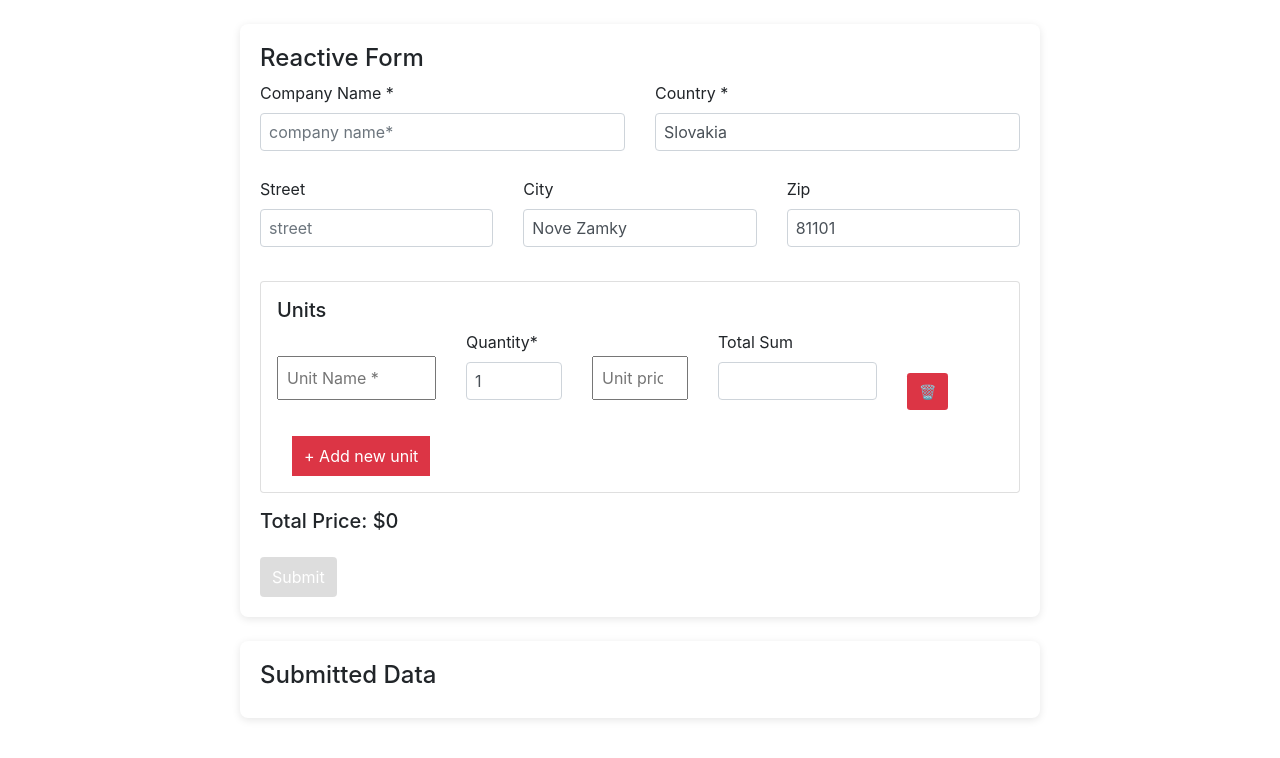
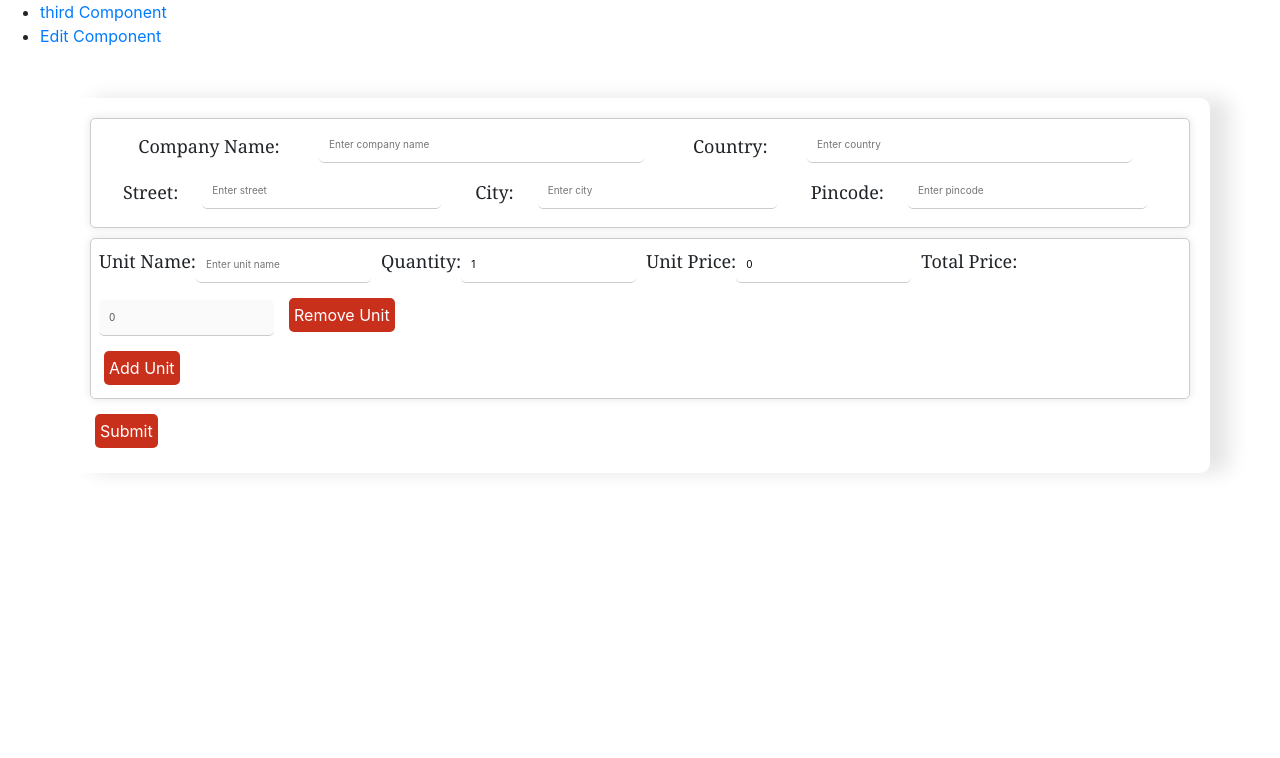
Before and after one commit to an-nikita/Angular, an Angular app: page /third in a window 1280 px wide. Before the commit this address led to /. Shown: the top 758 px of the page. Built offline with nearby package versions, Linux system fonts and the light colour scheme.

Commit message:
Routing Task

```diff
--- a/src/app/app.component.html
+++ b/src/app/app.component.html
@@ -1,3 +1,14 @@
 <!--<app-first></app-first>-->
-<app-second></app-second>
-<!--<app-third></app-third>-->
+<!--<app-second></app-second>-->
+
+
+<!--<app-example></app-example>-->
+
+<nav>
+  <ul>
+    <li><a routerLink="/third" routerLinkActive="active" ariaCurrentWhenActive="page">third Component</a></li>
+    <li><a routerLink="/edit-user" routerLinkActive="active" ariaCurrentWhenActive="page">Edit Component</a></li>
+  </ul>
+</nav>
+<!-- The routed views render in the <router-outlet>-->
+<router-outlet></router-outlet>
--- a/src/app/app.component.ts
+++ b/src/app/app.component.ts
@@ -1,7 +1,7 @@
 import { Component } from '@angular/core';
-import { RouterOutlet } from '@angular/router';
+
 import { SecondComponent } from './second/second.component';
-
+import { RouterLink, RouterLinkActive, RouterOutlet } from '@angular/router';
 import { ThirdComponent } from './third/third.component';
 import { FirstComponent} from './first/first.component'
 import { CommonModule } from '@angular/common';
@@ -10,7 +10,7 @@
 
 @Component({
   selector: 'app-root',
-  imports: [RouterOutlet,FirstComponent,ReactiveFormsModule,FormsModule,CommonModule,SecondComponent,ThirdComponent],
+  imports: [FirstComponent,ReactiveFormsModule,FormsModule,CommonModule,SecondComponent,ThirdComponent,RouterOutlet,RouterLink,RouterLinkActive],
   templateUrl: './app.component.html',
   styleUrl: './app.component.css'
 })
--- /dev/null
+++ b/src/app/edit-user/edit-user.component.css
@@ -0,0 +1,63 @@
+.container {
+  max-width: 800px;
+  margin: auto;
+  padding: 20px;
+  background: #fff;
+  border-radius: 8px;
+  box-shadow: 0 2px 8px rgba(0, 0, 0, 0.1);
+}
+
+input {
+
+  display: block;
+  margin-bottom: 10px;
+  padding: 8px;
+  width: 100%;
+  box-sizing: border-box;
+}
+
+.unit-card {
+  border: 1px solid #ddd;
+  padding: 10px;
+  margin-bottom: 10px;
+  position: relative;
+}
+
+button {
+
+  color: white;
+  border: none;
+  padding: 8px 12px;
+  cursor: pointer;
+  margin-top: 10px;
+}
+
+button:disabled {
+  background: #ccc;
+  cursor: not-allowed;
+}
+
+button[type="button"] {
+  background: #dc3545;
+}
+
+h2, h3 {
+  margin-bottom: 10px;
+}
+
+
+table {
+  background-color: #f9f9f9;
+  border-collapse: collapse;
+}
+
+th, td {
+  text-align: center;
+  padding: 8px;
+  border: 1px solid #ddd;
+}
+
+th {
+  background-color:pink;
+  color: white;
+}
--- /dev/null
+++ b/src/app/edit-user/edit-user.component.html
@@ -0,0 +1,34 @@
+<div *ngIf="submittedData.length > 0">
+    <h3>Form Data in Table Format</h3>
+    <div>
+      <table border="1">
+        <tr>
+          <th>Company Name</th>
+          <th>Country</th>
+          <th>Street</th>
+          <th>City</th>
+          <th>Pincode</th>
+          <th>Unit Name</th>
+          <th>Total Price</th>
+        </tr>
+        <tr *ngFor="let unit of submittedData; let i = index" >
+          <td>{{ unit.companyName }}</td>
+          <td>{{ unit.country }}</td>
+          <td>{{ unit.street }}</td>
+          <td>{{ unit.city }}</td>
+          <td>{{ unit.pincode }}</td>
+          <td>
+            <ul>
+              <li *ngFor="let data of unit.units">{{ data.unitName }}</li>
+            </ul>
+          </td>
+          <td>
+            <ul>
+              <li *ngFor="let data of unit.units">{{ data.totalPrice }}</li>
+            </ul>
+          </td>
+          <td><button (click)="patchForm(i)">Edit</button> </td>
+        </tr>
+      </table>
+    </div>
+  </div>
--- a/src/app/first/first.component.ts
+++ b/src/app/first/first.component.ts
@@ -29,4 +29,7 @@
       console.log(this.registerForm.value);
     }
   }
+
+
+
 }
--- a/src/app/second/second.component.html
+++ b/src/app/second/second.component.html
@@ -79,32 +79,31 @@
     <button type="submit" class="btn btn-success mt-3" [disabled]="form.invalid">Submit</button>
   </form>
 </div>
-
-
 <div class="container mt-4">
   <h4>Submitted Data</h4>
+
   <table class="table table-bordered" *ngIf="submittedData.length > 0">
     <thead>
       <tr>
         <th>Company Name</th>
         <th>Country</th>
-        <th>Street</th>
-        <th>City</th>
-        <th>Zip</th>
+        <th>Address</th>
         <th>Units</th>
       </tr>
     </thead>
     <tbody>
-      <tr *ngFor="let data of submittedData" click="valuepatch()">
+      <tr *ngFor="let data of submittedData" >
         <td>{{ data.companyName }}</td>
         <td>{{ data.country }}</td>
-        <td>{{ data.address.street }}</td>
-        <td>{{ data.address.city }}</td>
-        <td>{{ data.address.zip }}</td>
+        <td>
+          {{ data.address.street }},
+          {{ data.address.city }},
+          {{ data.address.zip }}
+        </td>
         <td>
           <ul>
             <li *ngFor="let unit of data.units">
-              {{ unit.unitName }} - Qty: {{ unit.quantity }}, Price: ${{ unit.unitprice }}, Total: ${{ unit.totalSum }}
+              {{ unit.unitName }} - Qty: {{ unit.quantity }}, Price: ${{ unit.unitprice }}, Total: ${{ unit.totalsum }}
             </li>
           </ul>
         </td>
--- a/src/app/second/second.component.ts
+++ b/src/app/second/second.component.ts
@@ -11,6 +11,7 @@
   styleUrl: './second.component.css'
 })
 export class SecondComponent {
+
 
   form: FormGroup;
   submittedData: any[] = [];
@@ -29,9 +30,8 @@
 
     this.addUnit();
     this.patchDefaultValues();
+
   }
-
-
 
   get units(): FormArray {
     return this.form.get('units') as FormArray;
@@ -41,13 +41,20 @@
     return this.fb.group({
       unitName: ['', Validators.required],
       quantity: [1, [Validators.required, Validators.min(1)]],
-      unitprice:['', Validators.required],
+      unitprice: ['', Validators.required],
       totalsum: [0, [Validators.required, Validators.min(0)]]
     });
   }
 
   addUnit(): void {
-    this.units.push(this.createUnit());
+    const unit = this.createUnit();
+
+    unit.valueChanges.subscribe((value) => {
+      const total = (value.quantity || 0) * (value.unitprice || 0);
+      unit.patchValue({ totalsum: total }, { emitEvent: false });
+    });
+
+    this.units.push(unit);
   }
 
   removeUnit(index: number): void {
@@ -56,7 +63,7 @@
 
   get totalPrice(): number {
     return this.units.controls.reduce(
-      (sum, unit) => sum + (unit.get('totalSum')?.value || 0),
+      (sum, unit) => sum + (unit.get('totalsum')?.value || 0),
       0
     );
   }
@@ -70,30 +77,6 @@
       },
     });
   }
-/*
-  valuepatch(unit:any):void{
-  this.form.patchvalues({
-companyName:unit.companyName,
-    country:unit.country,
-    street:unit.street,
-    city:unit.city,
-    pincode:unit.pincode
-
-  });
-
-    this.units.clear();
-    unit.units.foreach((u:any))=>{
-    this.units.push(
-      this.fb.group({
-        unitName:[u.unitName,Validators.required],
-        quantity:[u.quantity,[validators,required,validators.min(1)],
-        unitprice:[u.unitPrice,[validators,required,validators.min(0)]],
-           totalsum:[{value:u.totalPrice,disbled:true}]
-                  })
-      );
-    });
-    }
-  }*/
 
 
   submit() {
--- a/src/app/third/third.component.css
+++ b/src/app/third/third.component.css
@@ -1,45 +1,65 @@
+.container {
+  width: 90%;
 
+  margin: 50px auto;
+  padding: 20px;
+  background: #ffffff;
+  box-shadow: 20px 0px 20px rgba(0, 0, 0, 0.1);
+  border-radius: 10px;
+  border: 0px solid;
+}
+ul, li {
+  list-style-type: none;
+  padding: 0;
+  margin: 0;
+}
+.form-field {
+  justify-content: space-between;
+  align-items: center;
+  border: 1px solid #ccc;
+  border-radius: 5px;
+  padding: 8px;
+  margin-bottom: 10px;
+  box-shadow: 0px 0px 10px rgba(0, 0, 0, 0.1);
 
-
-  .container {
-    max-width: 800px;
-    margin: auto;
-    padding: 20px;
-    background: #fff;
-    border-radius: 8px;
-    box-shadow: 0 2px 8px rgba(0, 0, 0, 0.1);
 }
 
 input {
-    display: block;
+  padding: 10px;
   margin-bottom: 10px;
-    padding: 8px;
-    width: 100%;
-    box-sizing: border-box;
+  border: 0px solid #ccc;
+  border-radius: 5px;
+  font-size: 10px;
+  margin-right: 10px;
+  border-bottom: 1px solid #ccc;
+
+}
+.input-field {
+  display: flex;
+ justify-content: space-evenly;
+  align-items: center;
+
 }
 
-  .unit-card {
-    border: 1px solid #ddd;
-    padding: 10px;
-    margin-bottom: 10px;
-    position: relative;
+label {
+  font-family: Georgia, 'Times New Roman', Times, serif;
+  font-size: large;
+  font-weight: 160;
+
 }
 
 button {
-    background: #dc3545;
+  background-color: rgb(201, 48, 28);
   color: white;
   border: none;
-    padding: 8px 12px;
   cursor: pointer;
-    margin-top: 10px;
+  border-radius: 5px;
+  padding: 5px;
+  width: px;
+  margin: 5px;
 }
 
-  button:disabled {
-    background: #ccc;
-    cursor: not-allowed;
+button:hover {
+  background-color: rgb(119, 16, 16);
+
 }
-
-
-  h2, h3 {
-    margin-bottom: 10px;
-  }
--- a/src/app/third/third.component.html
+++ b/src/app/third/third.component.html
@@ -1,85 +1,74 @@
-<div class="container mt-4">
-    <h4>Reactive Form</h4>
-    <form [formGroup]="form" (ngSubmit)="submit()">
+<div class="container">
+  <form [formGroup]="form" >
+      <div class="form-field">
+          <div class="input-field">
+              <label>Company Name:</label>
+              <input formControlName="companyName" placeholder="Enter company name" style="width: 30%;">
+              <span *ngIf="form.get('companyName')?.invalid && form.get('companyName')?.touched">
+                  Company name is required.
+              </span>
 
-      <!-- Company Name & Country in One Line -->
-      <div class="form-group row">
-        <div class="col-sm-6">
-          <label for="companyName">Company Name *</label>
-          <input type="text" id="companyName" class="form-control" formControlName="companyName" />
-          <small *ngIf="form.get('companyName')?.invalid && form.get('companyName')?.touched" class="text-danger">
-            This field is required
-          </small>
-        </div>
-
-        <div class="col-sm-6">
-          <label for="country">Country *</label>
-          <input type="text" id="country" class="form-control" formControlName="country" />
-          <small *ngIf="form.get('country')?.invalid && form.get('country')?.touched" class="text-danger">
-            This field is required
-          </small>
+              <label>Country:</label>
+              <input formControlName="country" placeholder="Enter country" style="width: 30%;">
+              <div *ngIf="form.get('country')?.invalid && form.get('country')?.touched">
+                  Country is required.
               </div>
           </div>
 
-      <!-- Address: Street, City, Zip in One Line -->
-      <div class="form-group row" formGroupName="address">
-        <div class="col-sm-4">
-          <label for="street">Street</label>
-          <input type="text" id="street" class="form-control" formControlName="street" />
+          <div class="input-field">
+              <label>Street:</label>
+              <input formControlName="street" placeholder="Enter street" size="30">
+              <div *ngIf="form.get('street')?.invalid && form.get('street')?.touched">
+                  Street is required.
               </div>
 
-        <div class="col-sm-4">
-          <label for="city">City</label>
-          <input type="text" id="city" class="form-control" formControlName="city" />
+              <label>City:</label>
+              <input formControlName="city" placeholder="Enter city" size="30">
+              <div *ngIf="form.get('city')?.invalid && form.get('city')?.touched">
+                  City is required.
               </div>
 
-        <div class="col-sm-4">
-          <label for="zip">Zip</label>
-          <input type="text" id="zip" class="form-control" formControlName="zip" />
+              <label>Pincode:</label>
+              <input formControlName="pincode" placeholder="Enter pincode" size="30">
+              <div *ngIf="form.get('pincode')?.invalid && form.get('pincode')?.touched">
+                  Pincode is required and must be 6 digits.
+              </div>
           </div>
       </div>
 
-      <!-- Units Section -->
-      <div class="card mt-4 p-3">
-        <h5>Units</h5>
+      <div class="form-field">
           <div formArrayName="units">
-          <div *ngFor="let unit of units.controls; let i = index" [formGroupName]="i" class="form-group row align-items-end">
-            <div class="col-sm-3">
-                <input placeholder="Unit Name *" formControlName="unitName" />
+              <div *ngFor="let unit of units.controls; let i = index" [formGroupName]="i">
+                  <label>Unit Name:</label>
+                  <input formControlName="unitName" placeholder="Enter unit name">
+
+                  <label>Quantity:</label>
+                  <input formControlName="quantity" placeholder="Enter quantity" type="number">
+
+                  <label>Unit Price:</label>
+                  <input formControlName="unitPrice" placeholder="Enter unit price" type="number">
+
+                  <label>Total Price:</label>
+                  <input formControlName="totalPrice" placeholder="Total price" type="number">
+
+                  <button type="button" (click)="removeUnit(i)">Remove Unit</button>
+
+                  <div *ngIf="unit.get('unitName')?.invalid && unit.get('unitName')?.touched">
+                      Unit name is required.
+                  </div>
+                  <div *ngIf="unit.get('quantity')?.invalid && unit.get('quantity')?.touched">
+                      Quantity is required and must be at least 1.
+                  </div>
+                  <div *ngIf="unit.get('unitPrice')?.invalid && unit.get('unitPrice')?.touched">
+                      Unit price is required and must be at least 0.
+                  </div>
+              </div>
+              <button type="button" (click)="addUnit()">Add Unit</button>
+          </div>
       </div>
 
-            <div class="col-sm-2">
-              <label>Quantity*</label>
-              <input type="number" class="form-control" formControlName="quantity" min="1" />
-            </div>
-
-            <div class="col-sm-2">
-
-              <input placeholder="Unit price *" formControlName="unitprice" />
-            </div>
-
-            <div class="col-sm-3">
-              <label>Total Sum</label>
-              <input type="text" class="form-control" formControlName="totalSum" />
-            </div>
-
-            <div class="col-sm-2 text-center">
-              <button type="button" class="btn btn-danger btn-sm" (click)="removeUnit(i)">🗑️</button>
+      <button type="submit" (click)="onSubmit()">Submit</button>
 
 
-            </div>
-          </div>
-        </div>
-        <button type="button" (click)="addUnit()">+ Add new unit</button>
-
-      </div>
-
-
-      <div class="mt-3">
-        <h5>Total Price: ${{ totalPrice }}</h5>
-      </div>
-
-      <!-- Submit Button -->
-      <button type="submit" class="btn btn-success mt-3" [disabled]="form.invalid">Submit</button>
   </form>
 </div>
--- a/src/app/third/third.component.ts
+++ b/src/app/third/third.component.ts
@@ -1,80 +1,154 @@
 import { CommonModule } from '@angular/common';
-import { Component } from '@angular/core';
-import { FormsModule } from '@angular/forms';
-import { FormArray,FormBuilder,Validators,FormGroup,ReactiveFormsModule } from '@angular/forms';
+import { Component, inject, OnInit } from '@angular/core';
+import { FormsModule, ReactiveFormsModule, FormArray, FormBuilder, Validators, FormGroup } from '@angular/forms';
+import { ActivatedRoute,Router,Route,RouterLink,RouterLinkActive,ParamMap } from '@angular/router';
 @Component({
   selector: 'app-third',
-  imports: [ReactiveFormsModule,FormsModule,CommonModule],
+  standalone: true,
+  imports: [ReactiveFormsModule, FormsModule, CommonModule],
   templateUrl: './third.component.html',
   styleUrl: './third.component.css'
 })
-export class ThirdComponent {
+export class ThirdComponent implements OnInit {
   form: FormGroup;
+  table: boolean = false;
+  submittedData: any[] = [];
+  editingIndex: number | null = null;
 
-  constructor(private fb: FormBuilder) {
+  constructor(private fb: FormBuilder, private router: Router, private route: ActivatedRoute) {
     this.form = this.fb.group({
       companyName: ['', Validators.required],
       country: ['', Validators.required],
-      address: this.fb.group({
-        street: [''],
-        city: [''],
-        zip: [''],
-      }),
-      units: this.fb.array([]),
+      street: ['', Validators.required],
+      city: ['', Validators.required],
+      pincode: ['', [Validators.required, Validators.pattern('^[0-9]{6}$')]],
+      units: this.fb.array([this.createUnit()])
     });
-
-    this.addUnit();
-    this.patchDefaultValues();
   }
-
 
   get units(): FormArray {
     return this.form.get('units') as FormArray;
+  }
+
+  ngOnInit(): void {
+    this.trackTotalPrice();
+
+    // Retrieve data from paramMap
+    this.route.paramMap.subscribe((params: ParamMap) => {
+      const index: string | null = params.get('index');
+      if (index !== null) {
+      this.editingIndex = +index;
+      this.loadData();
+      }
+    });
+  }
+  loadData(): void {
+    const storedData = localStorage.getItem('submittedData');
+    if (storedData) {
+      this.submittedData = JSON.parse(storedData);
+      if (this.editingIndex !== null && this.submittedData[this.editingIndex]) {
+        this.patchForm(this.submittedData[this.editingIndex]);
+      }
+    }
   }
 
   createUnit(): FormGroup {
     return this.fb.group({
       unitName: ['', Validators.required],
       quantity: [1, [Validators.required, Validators.min(1)]],
-      unitprice:['', Validators.required],
-      totalsum: [0, [Validators.required, Validators.min(0)]]
+      unitPrice: [0, [Validators.required, Validators.min(0)]],
+      totalPrice: [{ value: 0, disabled: true }]
     });
   }
 
   addUnit(): void {
-    this.units.push(this.createUnit());
+    const unitGroup = this.createUnit();
+    this.units.push(unitGroup);
+    this.trackTotalPriceForUnit(unitGroup);
   }
 
   removeUnit(index: number): void {
     this.units.removeAt(index);
   }
 
-  get totalPrice(): number {
-    return this.units.controls.reduce(
-      (sum, unit) => sum + (unit.get('totalSum')?.value || 0),
-      0
-    );
-  }
-
-  patchDefaultValues(): void {
-    this.form.patchValue({
-
-      country: 'Slovakia',
-      address: {
-        city: 'Nove Zamky',
-        zip: '81101',
-      },
+  trackTotalPrice(): void {
+    this.units.controls.forEach((unit) => {
+      this.trackTotalPriceForUnit(unit as FormGroup);
     });
   }
 
-  submit(): void {
+  trackTotalPriceForUnit(unit: FormGroup): void {
+    unit.get('quantity')?.valueChanges.subscribe(() => this.updateTotalPrice(unit));
+    unit.get('unitPrice')?.valueChanges.subscribe(() => this.updateTotalPrice(unit));
+  }
+
+  updateTotalPrice(unit: FormGroup): void {
+    const quantity = unit.get('quantity')?.value || 0;
+    const unitPrice = unit.get('unitPrice')?.value || 0;
+    const totalPrice = quantity * unitPrice;
+    unit.get('totalPrice')?.setValue(totalPrice);
+  }
+
+  onSubmit(): void {
     if (this.form.valid) {
-      console.log('Form Data:', this.form.getRawValue());
-      alert('Form submitted successfully!');
-    } else {
-      alert('Please fill in all required fields.');
+      this.enableTotalPriceFields();
+
+      const formData = this.form.value;
+      let storedData = localStorage.getItem('submittedData');
+      this.submittedData = storedData ? JSON.parse(storedData) : [];
+
+      if (this.editingIndex !== null) {
+
+        this.submittedData[this.editingIndex] = formData;
+        this.editingIndex = null;
+      } else {
+
+        this.submittedData.push(formData);
+      }
+
+      localStorage.setItem('submittedData', JSON.stringify(this.submittedData));
+      alert('Form Submitted Successfully');
+
+      this.units.clear();
+      this.addUnit();
+      this.form.reset();
+      this.table = true;
     }
   }
 
 
+  enableTotalPriceFields(): void {
+    this.units.controls.forEach((unit) => {
+      (unit as FormGroup).get('totalPrice')?.enable();
+    });
+  }
+  patchForm(unit: any): void {
+    if (!unit) return;
+
+    this.form.patchValue({
+      companyName: unit.companyName || 'gfhg',
+      country: unit.country || '',
+      street: unit.street || '',
+      city: unit.city || '',
+      pincode: unit.pincode || ''
+    });
+
+
+    this.units.clear();
+
+    if (unit.units && unit.units.length > 0) {
+      unit.units.forEach((u: any) => {
+        const unitGroup = this.fb.group({
+          unitName: [u.unitName || '', Validators.required],
+          quantity: [u.quantity || 1, [Validators.required, Validators.min(1)]],
+          unitPrice: [u.unitPrice || 0, [Validators.required, Validators.min(0)]],
+          totalPrice: [{ value: u.totalPrice || 0, disabled: true }]
+        });
+
+        this.trackTotalPriceForUnit(unitGroup);
+        this.units.push(unitGroup);
+      });
+    }
+  }
+
 }
```
Also changed, not shown: src/app/app.routes.ts (+16 -1 lines), src/app/edit-user/edit-user.component.ts (added, +28 -0 lines), 1 other file (tests, documents, lock files or other folders). Lines whose indentation alone changed are shown as unchanged.
